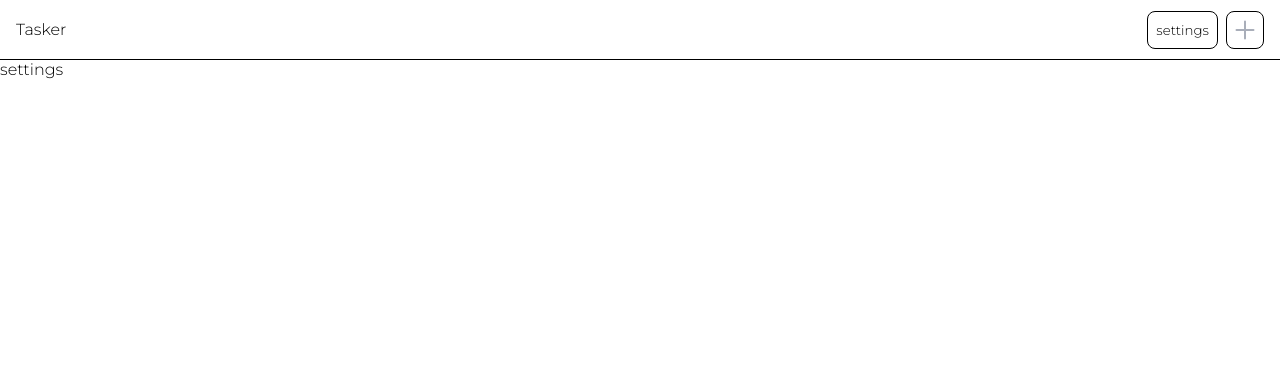
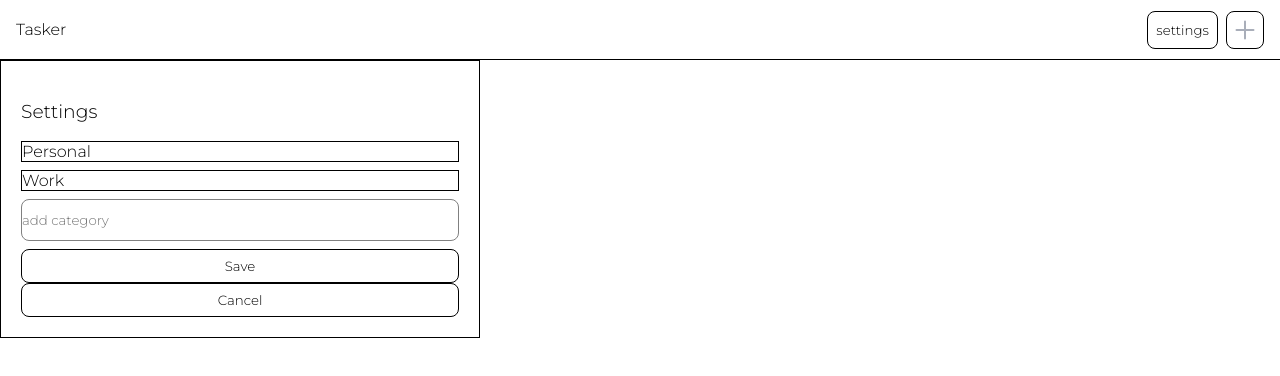
Before and after one commit to vinu-codes/tasker, a React (Create React App) app: page /login in a window 1280 px wide. Both pictures are taken after a click on the button "settings". Shown: the top 376 px of the page. Built offline with nearby package versions, Linux system fonts and the light colour scheme.

Commit message:
add settingsform and styles

```diff
--- /dev/null
+++ b/src/components/SettingsForm/SettingsForm.js
@@ -0,0 +1,30 @@
+import React from 'react'
+import { Group, SettingsContainer, List, Form } from './SettingsForm.styled'
+import { Button } from '@common/Button'
+import { Input } from '@common/Input'
+
+const SettingsForm = ({ categories }) => {
+  const renderCategory = () => {
+    const result = categories.map((item) => {
+      return (
+        <List key={item.label}>
+          <span>{item.label}</span>
+        </List>
+      )
+    })
+    return result
+  }
+  return (
+    <SettingsContainer>
+      <h3>Settings</h3>
+      <Group>{renderCategory()}</Group>
+      <Form>
+        <Input name="add-category" placeholder="add category" />
+      </Form>
+      <Button>Save</Button>
+      <Button>Cancel</Button>
+    </SettingsContainer>
+  )
+}
+
+export { SettingsForm }
--- /dev/null
+++ b/src/components/SettingsForm/SettingsForm.styled.js
@@ -0,0 +1,34 @@
+import styled, { css } from 'styled-components'
+
+const SettingsContainer = styled.div`
+  display: flex;
+  flex-direction: column;
+  max-width: 480px;
+  width: 100%;
+  border: 1px solid black;
+  padding: 20px;
+`
+
+const Group = styled.ul`
+  list-style: none;
+  padding: 0;
+  margin: 0;
+`
+
+const List = styled.li`
+  list-style: none;
+  padding: 0;
+  margin: 0;
+  border: 1px solid black;
+  margin-bottom: 8px;
+  display: flex;
+`
+
+const Form = styled.form`
+  input {
+    width: 100%;
+    padding: 12px 0px 12px 0px;
+    margin-bottom: 8px;
+  }
+`
+export { Group, SettingsContainer, List, Form }
--- /dev/null
+++ b/src/components/SettingsForm/index.js
@@ -0,0 +1 @@
+export * from './SettingsForm'
--- a/src/pages/Settings/Settings.js
+++ b/src/pages/Settings/Settings.js
@@ -1,7 +1,21 @@
 import React from 'react'
+import { SettingsForm } from '@components/SettingsForm'
+
+const defaultCategories = [
+  {
+    label: 'Personal',
+    value: 'personal',
+    color: '#f5424b',
+  },
+  {
+    label: 'Work',
+    value: 'Work',
+    color: '#ff8800',
+  },
+]
 
 const Settings = () => {
-  return 'settings'
+  return <SettingsForm categories={defaultCategories} />
 }
 
 export { Settings }
```
